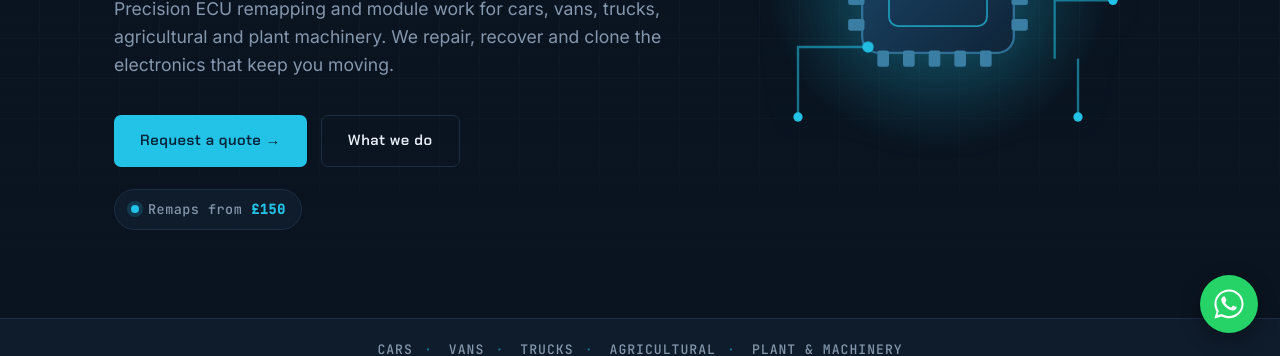
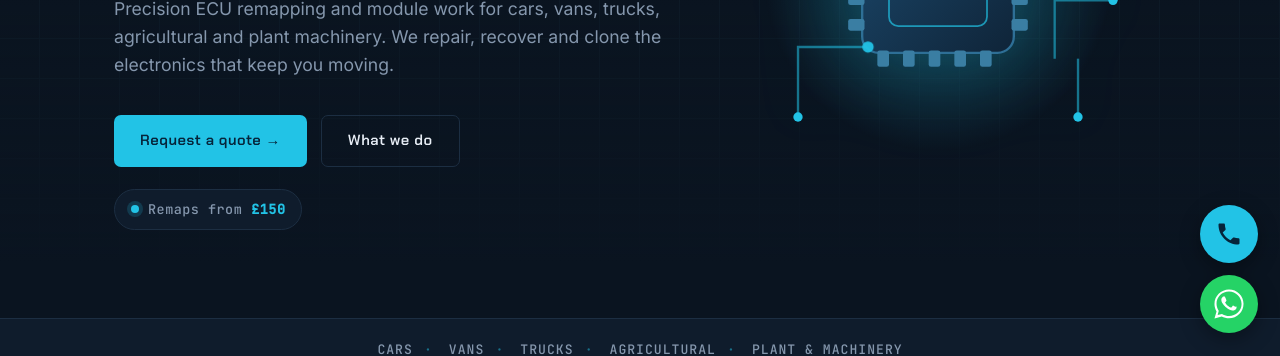
Before and after one commit to M0688/moduletech-site, a plain HTML site: page index.html in a window 1280 px wide. Shown: the part 445-801 px from the top of the page. Drawn offline with Linux system fonts and the light colour scheme.

Commit message:
Replace WhatsApp button with floating contact buttons

```diff
--- a/index.html
+++ b/index.html
@@ -192,11 +192,16 @@ footer{border-top:1px solid var(--line);padding:36px 0;color:var(--muted);font-s
 .shot svg{width:34px;height:34px;opacity:.5}
 .shot span{opacity:.55}
 
-/* ===== WhatsApp float ===== */
-.wa-float{position:fixed;right:22px;bottom:22px;z-index:60;width:58px;height:58px;border-radius:50%;background:#25D366;color:#fff;display:flex;align-items:center;justify-content:center;box-shadow:0 6px 20px rgba(0,0,0,.35);transition:transform .2s,box-shadow .2s}
+/* ===== Floating contact buttons ===== */
+.float-stack{position:fixed;right:22px;bottom:22px;z-index:60;display:flex;flex-direction:column;gap:12px}
+.wa-float,.call-float{width:58px;height:58px;border-radius:50%;color:#fff;display:flex;align-items:center;justify-content:center;box-shadow:0 6px 20px rgba(0,0,0,.35);transition:transform .2s,box-shadow .2s}
+.wa-float{background:#25D366}
 .wa-float svg{width:30px;height:30px}
 .wa-float:hover{transform:scale(1.08);box-shadow:0 8px 26px rgba(37,211,102,.45)}
-@media(max-width:760px){.wa-float{width:52px;height:52px;right:16px;bottom:16px}.wa-float svg{width:27px;height:27px}}
+.call-float{background:var(--accent);color:#06243a}
+.call-float svg{width:28px;height:28px}
+.call-float:hover{transform:scale(1.08);box-shadow:0 8px 26px rgba(34,195,230,.45)}
+@media(max-width:760px){.float-stack{right:16px;bottom:16px;gap:10px}.wa-float,.call-float{width:52px;height:52px}.wa-float svg{width:27px;height:27px}.call-float svg{width:25px;height:25px}}
 
 /* ===== Responsive ===== */
 @media(max-width:760px){
@@ -506,11 +511,16 @@ footer{border-top:1px solid var(--line);padding:36px 0;color:var(--muted);font-s
   </div>
 </footer>
 
-<a href="https://wa.me/447534000847" class="wa-float" target="_blank" rel="noopener" aria-label="Message us on WhatsApp">
-  <svg viewBox="0 0 32 32" fill="currentColor" aria-hidden="true">
-    <path d="M16 .5C7.4.5.5 7.4.5 16c0 2.8.8 5.5 2.2 7.9L.5 31.5l7.8-2.1c2.3 1.3 4.9 1.9 7.7 1.9 8.6 0 15.5-6.9 15.5-15.5S24.6.5 16 .5zm0 28.3c-2.5 0-4.9-.7-7-1.9l-.5-.3-4.6 1.2 1.2-4.5-.3-.5c-1.4-2.2-2.1-4.7-2.1-7.3C2.6 8.6 8.6 2.6 16 2.6S29.4 8.6 29.4 16 23.4 28.8 16 28.8zm7.6-9.6c-.4-.2-2.5-1.2-2.8-1.4-.4-.1-.7-.2-.9.2-.3.4-1.1 1.4-1.3 1.6-.2.2-.5.3-.9.1-.4-.2-1.8-.6-3.4-2.1-1.2-1.1-2.1-2.5-2.3-2.9-.2-.4 0-.6.2-.8.2-.2.4-.5.6-.7.2-.2.3-.4.4-.7.1-.3.1-.5 0-.7-.1-.2-.9-2.2-1.3-3-.3-.8-.7-.7-.9-.7h-.8c-.3 0-.7.1-1 .5-.4.4-1.4 1.3-1.4 3.2s1.4 3.7 1.6 4c.2.3 2.8 4.3 6.8 6 .9.4 1.7.7 2.3.9.9.3 1.8.3 2.5.2.8-.1 2.5-1 2.8-2 .3-1 .3-1.8.2-2-.1-.2-.4-.3-.8-.5z"/>
-  </svg>
-</a>
+<div class="float-stack">
+  <a href="tel:+447534000847" class="call-float" aria-label="Call us">
+    <svg viewBox="0 0 24 24" fill="currentColor" aria-hidden="true"><path d="M6.6 10.8c1.4 2.8 3.8 5.1 6.6 6.6l2.2-2.2c.3-.3.7-.4 1-.2 1.1.4 2.3.6 3.6.6.6 0 1 .4 1 1V20c0 .6-.4 1-1 1C10.6 21 3 13.4 3 4c0-.6.4-1 1-1h3.5c.6 0 1 .4 1 1 0 1.2.2 2.4.6 3.6.1.4 0 .7-.2 1l-2.3 2.2z"/></svg>
+  </a>
+  <a href="https://wa.me/447534000847" class="wa-float" target="_blank" rel="noopener" aria-label="Message us on WhatsApp">
+    <svg viewBox="0 0 32 32" fill="currentColor" aria-hidden="true">
+      <path d="M16 .5C7.4.5.5 7.4.5 16c0 2.8.8 5.5 2.2 7.9L.5 31.5l7.8-2.1c2.3 1.3 4.9 1.9 7.7 1.9 8.6 0 15.5-6.9 15.5-15.5S24.6.5 16 .5zm0 28.3c-2.5 0-4.9-.7-7-1.9l-.5-.3-4.6 1.2 1.2-4.5-.3-.5c-1.4-2.2-2.1-4.7-2.1-7.3C2.6 8.6 8.6 2.6 16 2.6S29.4 8.6 29.4 16 23.4 28.8 16 28.8zm7.6-9.6c-.4-.2-2.5-1.2-2.8-1.4-.4-.1-.7-.2-.9.2-.3.4-1.1 1.4-1.3 1.6-.2.2-.5.3-.9.1-.4-.2-1.8-.6-3.4-2.1-1.2-1.1-2.1-2.5-2.3-2.9-.2-.4 0-.6.2-.8.2-.2.4-.5.6-.7.2-.2.3-.4.4-.7.1-.3.1-.5 0-.7-.1-.2-.9-2.2-1.3-3-.3-.8-.7-.7-.9-.7h-.8c-.3 0-.7.1-1 .5-.4.4-1.4 1.3-1.4 3.2s1.4 3.7 1.6 4c.2.3 2.8 4.3 6.8 6 .9.4 1.7.7 2.3.9.9.3 1.8.3 2.5.2.8-.1 2.5-1 2.8-2 .3-1 .3-1.8.2-2-.1-.2-.4-.3-.8-.5z"/>
+    </svg>
+  </a>
+</div>
 
 <script>
 document.getElementById('yr').textContent=new Date().getFullYear();
```
